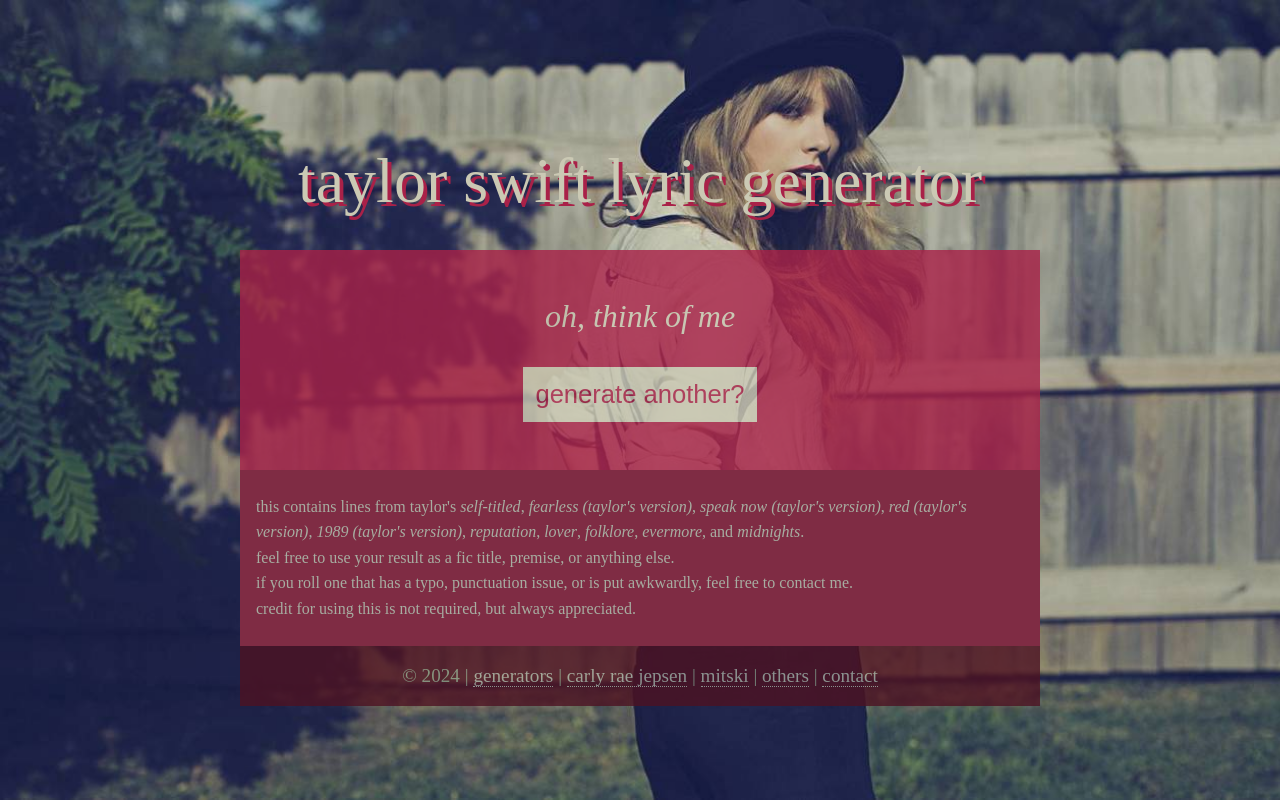
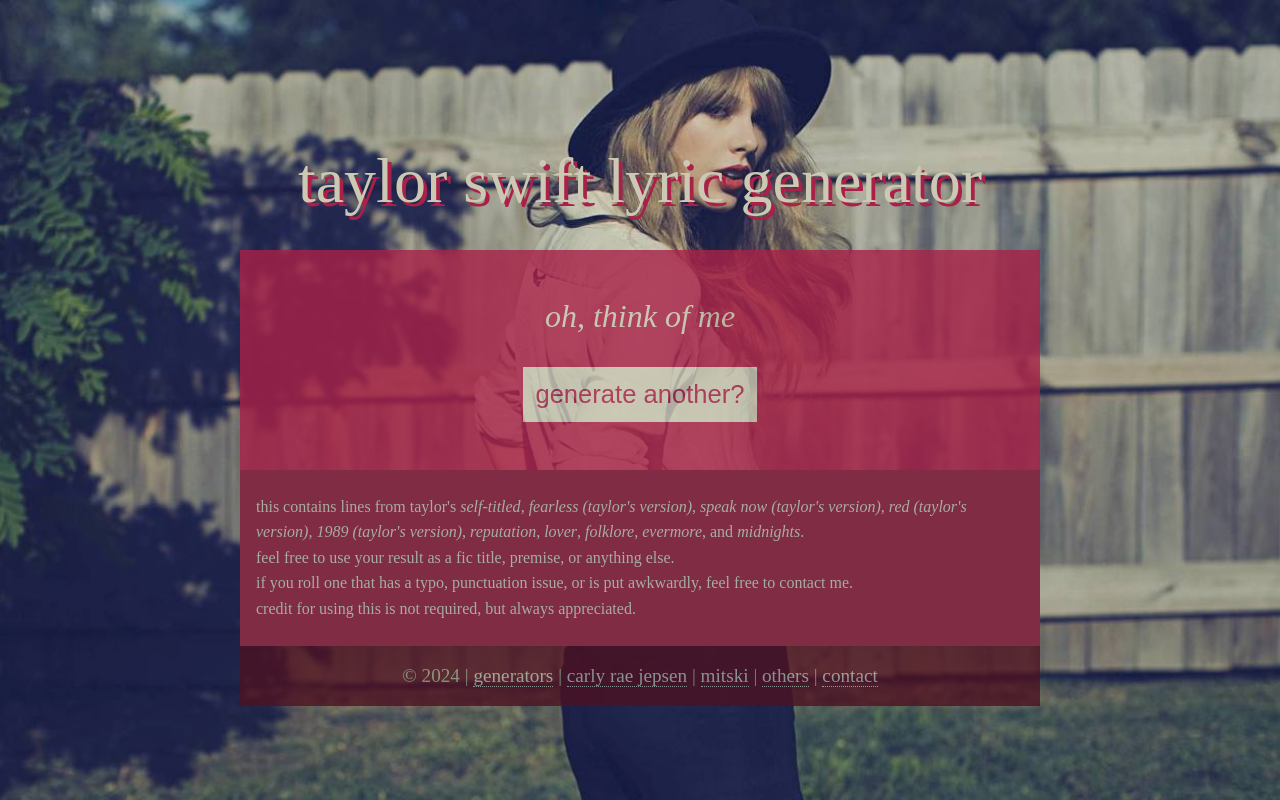
Before and after one commit to aroceu/generators, a PHP site: page /ts/index.php in a window 1280 px wide. Run offline with PHP 8.4, Linux system fonts and the light colour scheme; some web fonts are replaced.

Commit message:
Fixed background images on lyric generators (Firefox)

```diff
--- a/bbs/style.css
+++ b/bbs/style.css
@@ -3,6 +3,8 @@ body{
             padding: 0;
              background-color: #013A6B;
   background-image: -webkit-linear-gradient(45deg, #013A6B 50%, #a32339 50%);
+  background-repeat: no-repeat;
+  background-attachment: fixed;
   min-height: 100%;
   color: #333;
         }
--- a/crj/index.php
+++ b/crj/index.php
@@ -17,8 +17,11 @@
 
     body{
         background: #E882BA;
-        background-image: linear-gradient(#E882BA, #68C7F1);
+        background-image: linear-gradient(to bottom left, #E882BA 0%, #68C7F1 100%);
+        background-repeat: no-repeat;
+  background-attachment: fixed;
         text-transform: lowercase;
+        height: 100%;
     }
 
     #container{
--- a/ts/index.php
+++ b/ts/index.php
@@ -15,8 +15,13 @@
 
     body{
         background: #1A1E44;
-        background-image: url('taylor.jpg');
-        background-size: cover;
+        background: url('taylor.jpg') no-repeat center center fixed;
+  -webkit-background-size: cover;
+  -moz-background-size: cover;
+  -o-background-size: cover;
+  background-size: cover;
+  background-attachment: fixed;
+  background-repeat: no repeat;
         text-transform: lowercase;
     }
 
```
Also changed, not shown: mitski/index.php (+7 -2 lines).
